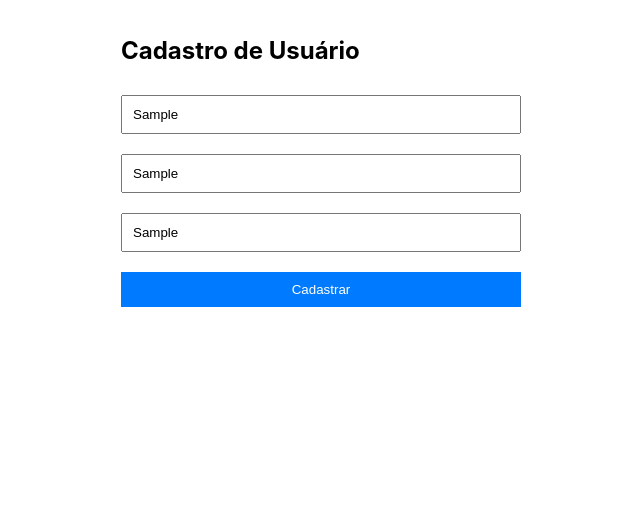
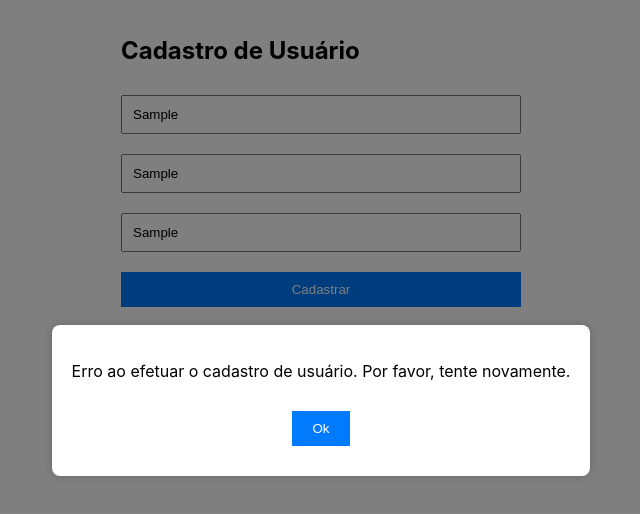
Before and after one commit to Pedrao1234/TrabalhoLBD, a React (Create React App) app in the folder frontend/: page /cadastro-usuario in a window 1280 px wide. Both pictures are taken after typing "Sample", "Sample", "Sample" into the empty fields and a click on the button "Cadastrar". Shown: the top 514 px of the page, without its empty margins (319-959 px from the left). Built offline with nearby package versions, Linux system fonts and the light colour scheme; no server answers.

Commit message:
adding error  modal

```diff
--- a/frontend/src/components/AluguelLivro/AluguelLivro.js
+++ b/frontend/src/components/AluguelLivro/AluguelLivro.js
@@ -8,7 +8,9 @@ function AluguelLivro() {
   const [livro, setLivro] = useState('');
   const [dataAluguel, setDataAluguel] = useState('');
   const [dataDevolucao, setDataDevolucao] = useState('');
-  const [showModal, setShowModal] = useState(false); // Estado para controlar a exibição do modal
+  const [showSuccessModal, setShowSuccessModal] = useState(false); // Modal de sucesso
+  const [showErrorModal, setShowErrorModal] = useState(false); // Modal de erro
+  const [errorMessage, setErrorMessage] = useState(''); // Mensagem de erro
   const navigate = useNavigate();
 
   const handleSubmit = async (e) => {
@@ -23,16 +25,22 @@ function AluguelLivro() {
       });
 
       if (response.status === 200) {
-        setShowModal(true); // Mostra o modal
+        setShowSuccessModal(true); // Mostra o modal de sucesso
       }
     } catch (error) {
       console.error('Erro ao enviar POST request:', error);
+      setErrorMessage('Erro ao efetuar o aluguel. Por favor, tente novamente.');
+      setShowErrorModal(true); // Mostra o modal de erro
     }
   };
 
-  const handleModalOkClick = () => {
-    setShowModal(false); // Fecha o modal
+  const handleSuccessModalOkClick = () => {
+    setShowSuccessModal(false); // Fecha o modal de sucesso
     navigate('/'); // Redireciona para a página inicial
+  };
+
+  const handleErrorModalOkClick = () => {
+    setShowErrorModal(false); // Fecha o modal de erro
   };
 
   return (
@@ -46,11 +54,20 @@ function AluguelLivro() {
         <button type="submit">Alugar</button>
       </form>
 
-      {showModal && (
+      {showSuccessModal && (
         <div className={styles.modal}>
           <div className={styles.modalContent}>
             <p>Aluguel efetuado com sucesso!</p>
-            <button onClick={handleModalOkClick}>Ok</button>
+            <button onClick={handleSuccessModalOkClick}>Ok</button>
+          </div>
+        </div>
+      )}
+
+      {showErrorModal && (
+        <div className={styles.modal}>
+          <div className={styles.modalContent}>
+            <p>{errorMessage}</p>
+            <button onClick={handleErrorModalOkClick}>Ok</button>
           </div>
         </div>
       )}
--- a/frontend/src/components/CadastroAutor/CadastroAutor.js
+++ b/frontend/src/components/CadastroAutor/CadastroAutor.js
@@ -8,14 +8,15 @@ function CadastroAutor() {
   const [cpf, setCpf] = useState('');
   const [dataNascimento, setDataNascimento] = useState('');
   const [sexo, setSexo] = useState('');
-  const [showModal, setShowModal] = useState(false); // Estado para controlar a exibição do modal
+  const [showSuccessModal, setShowSuccessModal] = useState(false); // Modal de sucesso
+  const [showErrorModal, setShowErrorModal] = useState(false); // Modal de erro
+  const [errorMessage, setErrorMessage] = useState(''); // Mensagem de erro
   const navigate = useNavigate();
 
   const handleSubmit = async (e) => {
     e.preventDefault();
 
     try {
-      // Faça o POST request aqui
       const response = await axios.post('/seu-endpoint-de-post', {
         nome,
         cpf,
@@ -24,16 +25,22 @@ function CadastroAutor() {
       });
 
       if (response.status === 200) {
-        setShowModal(true); // Mostra o modal de sucesso
+        setShowSuccessModal(true); // Mostra o modal de sucesso
       }
     } catch (error) {
       console.error('Erro ao enviar POST request:', error);
+      setErrorMessage('Erro ao efetuar o cadastro de autor. Por favor, tente novamente.');
+      setShowErrorModal(true); // Mostra o modal de erro
     }
   };
 
-  const handleModalOkClick = () => {
-    setShowModal(false); // Fecha o modal de sucesso
+  const handleSuccessModalOkClick = () => {
+    setShowSuccessModal(false); // Fecha o modal de sucesso
     navigate('/'); // Redireciona para a página inicial
+  };
+
+  const handleErrorModalOkClick = () => {
+    setShowErrorModal(false); // Fecha o modal de erro
   };
 
   return (
@@ -47,11 +54,20 @@ function CadastroAutor() {
         <button type="submit">Cadastrar</button>
       </form>
 
-      {showModal && (
+      {showSuccessModal && (
         <div className={styles.modal}>
           <div className={styles.modalContent}>
             <p>Cadastro de autor efetuado com sucesso!</p>
-            <button onClick={handleModalOkClick}>Ok</button>
+            <button onClick={handleSuccessModalOkClick}>Ok</button>
+          </div>
+        </div>
+      )}
+
+      {showErrorModal && (
+        <div className={styles.modal}>
+          <div className={styles.modalContent}>
+            <p>{errorMessage}</p>
+            <button onClick={handleErrorModalOkClick}>Ok</button>
           </div>
         </div>
       )}
--- a/frontend/src/components/CadastroLivro/CadastroLivro.js
+++ b/frontend/src/components/CadastroLivro/CadastroLivro.js
@@ -8,14 +8,15 @@ function CadastroLivro() {
   const [dataLancamento, setDataLancamento] = useState('');
   const [autor, setAutor] = useState('');
   const [sumario, setSumario] = useState('');
-  const [showModal, setShowModal] = useState(false); // Estado para controlar a exibição do modal
+  const [showSuccessModal, setShowSuccessModal] = useState(false); // Modal de sucesso
+  const [showErrorModal, setShowErrorModal] = useState(false); // Modal de erro
+  const [errorMessage, setErrorMessage] = useState(''); // Mensagem de erro
   const navigate = useNavigate();
 
   const handleSubmit = async (e) => {
     e.preventDefault();
 
     try {
-      // Faça o POST request aqui
       const response = await axios.post('/seu-endpoint-de-post', {
         nome,
         dataLancamento,
@@ -24,16 +25,22 @@ function CadastroLivro() {
       });
 
       if (response.status === 200) {
-        setShowModal(true); // Mostra o modal de sucesso
+        setShowSuccessModal(true); // Mostra o modal de sucesso
       }
     } catch (error) {
       console.error('Erro ao enviar POST request:', error);
+      setErrorMessage('Erro ao efetuar o cadastro de livro. Por favor, tente novamente.');
+      setShowErrorModal(true); // Mostra o modal de erro
     }
   };
 
-  const handleModalOkClick = () => {
-    setShowModal(false); // Fecha o modal de sucesso
+  const handleSuccessModalOkClick = () => {
+    setShowSuccessModal(false); // Fecha o modal de sucesso
     navigate('/'); // Redireciona para a página inicial, se desejado
+  };
+
+  const handleErrorModalOkClick = () => {
+    setShowErrorModal(false); // Fecha o modal de erro
   };
 
   return (
@@ -47,11 +54,20 @@ function CadastroLivro() {
         <button type="submit">Cadastrar</button>
       </form>
 
-      {showModal && (
+      {showSuccessModal && (
         <div className={styles.modal}>
           <div className={styles.modalContent}>
             <p>Cadastro de livro efetuado com sucesso!</p>
-            <button onClick={handleModalOkClick}>Ok</button>
+            <button onClick={handleSuccessModalOkClick}>Ok</button>
+          </div>
+        </div>
+      )}
+
+      {showErrorModal && (
+        <div className={styles.modal}>
+          <div className={styles.modalContent}>
+            <p>{errorMessage}</p>
+            <button onClick={handleErrorModalOkClick}>Ok</button>
           </div>
         </div>
       )}
--- a/frontend/src/components/CadastroUsuario/CadastroUsuario.js
+++ b/frontend/src/components/CadastroUsuario/CadastroUsuario.js
@@ -7,14 +7,15 @@ function CadastroUsuario() {
   const [nome, setNome] = useState('');
   const [cpf, setCpf] = useState('');
   const [dataNascimento, setDataNascimento] = useState('');
-  const [showModal, setShowModal] = useState(false); // Estado para controlar a exibição do modal
+  const [showSuccessModal, setShowSuccessModal] = useState(false); // Modal de sucesso
+  const [showErrorModal, setShowErrorModal] = useState(false); // Modal de erro
+  const [errorMessage, setErrorMessage] = useState(''); // Mensagem de erro
   const navigate = useNavigate();
 
   const handleSubmit = async (e) => {
     e.preventDefault();
 
     try {
-      // Faça o POST request aqui
       const response = await axios.post('/seu-endpoint-de-post', {
         nome,
         cpf,
@@ -22,16 +23,22 @@ function CadastroUsuario() {
       });
 
       if (response.status === 200) {
-        setShowModal(true); // Mostra o modal de sucesso
+        setShowSuccessModal(true); // Mostra o modal de sucesso
       }
     } catch (error) {
       console.error('Erro ao enviar POST request:', error);
+      setErrorMessage('Erro ao efetuar o cadastro de usuário. Por favor, tente novamente.');
+      setShowErrorModal(true); // Mostra o modal de erro
     }
   };
 
-  const handleModalOkClick = () => {
-    setShowModal(false); // Fecha o modal de sucesso
+  const handleSuccessModalOkClick = () => {
+    setShowSuccessModal(false); // Fecha o modal de sucesso
     navigate('/'); // Redireciona para a página inicial, se desejado
+  };
+
+  const handleErrorModalOkClick = () => {
+    setShowErrorModal(false); // Fecha o modal de erro
   };
 
   return (
@@ -44,11 +51,20 @@ function CadastroUsuario() {
         <button type="submit">Cadastrar</button>
       </form>
 
-      {showModal && (
+      {showSuccessModal && (
         <div className={styles.modal}>
           <div className={styles.modalContent}>
-            <p>Cadastro de leitor efetuado com sucesso!</p>
-            <button onClick={handleModalOkClick}>Ok</button>
+            <p>Cadastro de usuário efetuado com sucesso!</p>
+            <button onClick={handleSuccessModalOkClick}>Ok</button>
+          </div>
+        </div>
+      )}
+
+      {showErrorModal && (
+        <div className={styles.modal}>
+          <div className={styles.modalContent}>
+            <p>{errorMessage}</p>
+            <button onClick={handleErrorModalOkClick}>Ok</button>
           </div>
         </div>
       )}
--- a/frontend/src/components/DevolverLivro/DevolverLivro.js
+++ b/frontend/src/components/DevolverLivro/DevolverLivro.js
@@ -7,14 +7,15 @@ function DevolverLivro() {
   const [usuario, setUsuario] = useState('');
   const [livro, setLivro] = useState('');
   const [dataDevolucao, setDataDevolucao] = useState('');
-  const [showModal, setShowModal] = useState(false); // Estado para controlar a exibição do modal
+  const [showSuccessModal, setShowSuccessModal] = useState(false); // Modal de sucesso
+  const [showErrorModal, setShowErrorModal] = useState(false); // Modal de erro
+  const [errorMessage, setErrorMessage] = useState(''); // Mensagem de erro
   const navigate = useNavigate();
 
   const handleSubmit = async (e) => {
     e.preventDefault();
 
     try {
-      // Faça a lógica para registrar a devolução do livro no sistema e enviar os dados para o backend aqui
       const response = await axios.post('/seu-endpoint-de-post', {
         usuario,
         livro,
@@ -22,16 +23,22 @@ function DevolverLivro() {
       });
 
       if (response.status === 200) {
-        setShowModal(true); // Mostra o modal de sucesso
+        setShowSuccessModal(true); // Mostra o modal de sucesso
       }
     } catch (error) {
       console.error('Erro ao enviar POST request:', error);
+      setErrorMessage('Erro ao registrar a devolução do livro. Por favor, tente novamente.');
+      setShowErrorModal(true); // Mostra o modal de erro
     }
   };
 
-  const handleModalOkClick = () => {
-    setShowModal(false); // Fecha o modal de sucesso
+  const handleSuccessModalOkClick = () => {
+    setShowSuccessModal(false); // Fecha o modal de sucesso
     navigate('/');
+  };
+
+  const handleErrorModalOkClick = () => {
+    setShowErrorModal(false); // Fecha o modal de erro
   };
 
   return (
@@ -44,11 +51,20 @@ function DevolverLivro() {
         <button type="submit">Registrar Devolução</button>
       </form>
 
-      {showModal && (
+      {showSuccessModal && (
         <div className={styles.modal}>
           <div className={styles.modalContent}>
             <p>Devolução registrada com sucesso</p>
-            <button onClick={handleModalOkClick}>Ok</button>
+            <button onClick={handleSuccessModalOkClick}>Ok</button>
+          </div>
+        </div>
+      )}
+
+      {showErrorModal && (
+        <div className={styles.modal}>
+          <div className={styles.modalContent}>
+            <p>{errorMessage}</p>
+            <button onClick={handleErrorModalOkClick}>Ok</button>
           </div>
         </div>
       )}
```
